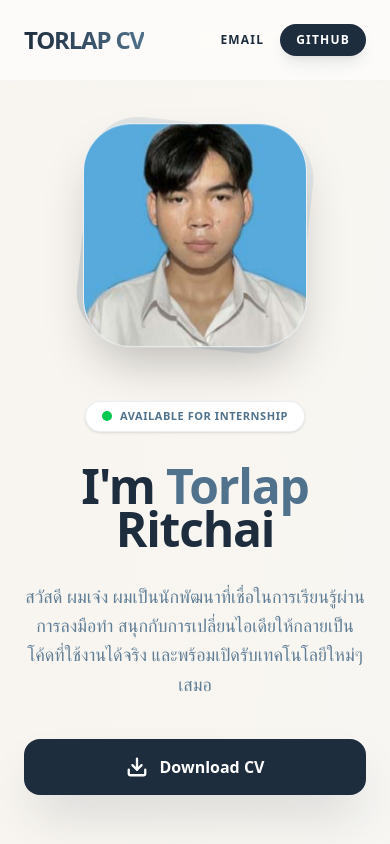
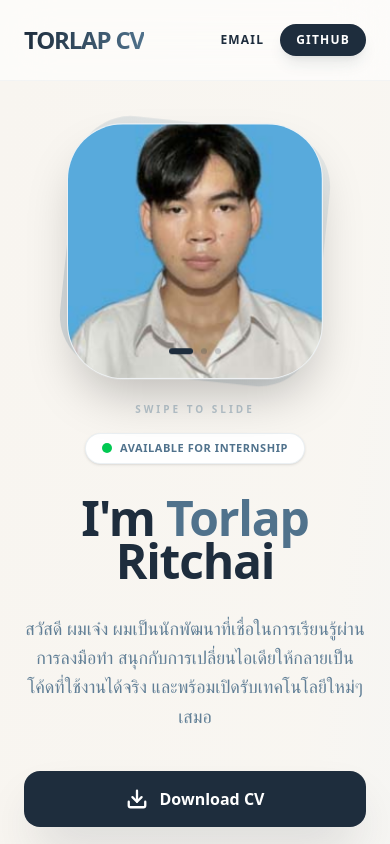
Before and after one commit to TorlapSayHi/Torlap-Portfolio, an Angular app in the folder my-portfolio-angular/: page / in a window 390 px wide. Shown: the top 844 px of the page. Built offline with nearby package versions, Linux system fonts and the light colour scheme; some icons are missing.

Commit message:
feat: add hero image carousel with animations and touch support

```diff
--- a/my-portfolio-angular/src/app/app.css
+++ b/my-portfolio-angular/src/app/app.css
@@ -135,3 +135,44 @@ html {
 .custom-scrollbar::-webkit-scrollbar-thumb:hover {
   background: #9bb4c4;
 }
+
+/* Animation รูปใหม่: ค่อยๆ จางเข้าและขยายขึ้นเล็กน้อย */
+@keyframes heroFadeIn {
+  from {
+    opacity: 0;
+    transform: scale(0.95);
+  }
+
+  to {
+    opacity: 1;
+    transform: scale(1);
+  }
+}
+
+/* Animation รูปเก่า: ลอยออกไปทางซ้ายบนพร้อมจางหาย */
+@keyframes flyOutTopLeft {
+  0% {
+    opacity: 1;
+    transform: translate(0, 0) scale(1);
+  }
+
+  100% {
+    opacity: 0;
+    transform: translate(-120px, -120px) scale(0.8) rotate(-5deg);
+  }
+}
+
+.hero-img-active {
+  z-index: 10;
+  animation: heroFadeIn 0.8s ease-out forwards;
+}
+
+.hero-img-leaving {
+  z-index: 5;
+  animation: flyOutTopLeft 0.7s cubic-bezier(0.4, 0, 0.2, 1) forwards;
+}
+
+.hero-img-hidden {
+  opacity: 0;
+  z-index: 0;
+}
--- a/my-portfolio-angular/src/app/app.html
+++ b/my-portfolio-angular/src/app/app.html
@@ -17,27 +17,27 @@
 
   <main class="max-w-6xl mx-auto px-6 py-12 md:py-20">
     <section class="flex flex-col md:flex-row items-center gap-12 mb-32 animate-slide-up">
+
       <div class="flex-1 text-center md:text-left order-2 md:order-1">
-        <!-- สถานะ Available for Internship -->
         <div
           class="inline-flex items-center gap-2 px-4 py-1.5 bg-white border border-[#9bb4c4]/20 rounded-full mb-8 shadow-sm group cursor-default">
           <span class="w-2.5 h-2.5 bg-green-500 rounded-full animate-pulse"></span>
           <span
-            class="text-[11px] font-bold text-[#50728c] uppercase tracking-wider group-hover:tracking-[0.15em] transition-all">Available
-            for Internship</span>
+            class="text-[11px] font-bold text-[#50728c] uppercase tracking-wider group-hover:tracking-[0.15em] transition-all">
+            Available for Internship
+          </span>
         </div>
-        <!-- ชื่อ -->
+
         <h1 class="text-5xl md:text-8xl font-bold mb-8 tracking-tight text-[#1e2d3d] leading-[0.9]">
           I'm <span class="text-[#50728c]">Torlap</span> Ritchai
         </h1>
-        <!-- คำอธิบายตัวเอง -->
+
         <p
           class="text-[#50728c] text-lg md:text-2xl mb-10 leading-relaxed max-w-2xl mx-auto md:mx-0 font-medium opacity-90">
           สวัสดี ผมเจ๋ง ผมเป็นนักพัฒนาที่เชื่อในการเรียนรู้ผ่านการลงมือทำ
           สนุกกับการเปลี่ยนไอเดียให้กลายเป็นโค้ดที่ใช้งานได้จริง และพร้อมเปิดรับเทคโนโลยีใหม่ๆ เสมอ
         </p>
 
-        <!-- ปุ่ม Download CV -->
         <div class="flex flex-col sm:flex-row justify-center md:justify-start gap-5">
           <a href="/assets/cv-torlap.pdf" download="Torlap_Ritchai_CV.pdf"
             class="group px-10 py-4 bg-[#1e2d3d] text-white rounded-2xl font-bold hover:bg-[#50728c] hover:scale-105 transition-all flex items-center justify-center gap-3 shadow-2xl shadow-[#1e2d3d]/20">
@@ -52,18 +52,54 @@
           </a>
         </div>
       </div>
+
       <div class="order-1 md:order-2 animate-float">
-        <div class="relative w-56 h-56 md:w-80 md:h-80">
-          <!-- กล่องเงาเบลอด้านหลัง -->
+        <div class="relative w-64 h-64 md:w-96 md:h-96 group" (touchstart)="onHeroTouchStart($event)"
+          (touchend)="onHeroTouchEnd($event)">
+
           <div
-            class="absolute inset-0 bg-gradient-to-tr from-[#50728c] to-[#9bb4c4] rounded-[3rem] rotate-6 opacity-20">
+            class="absolute inset-0 bg-gradient-to-tr from-[#50728c] to-[#9bb4c4] rounded-[3.5rem] rotate-6 opacity-20">
           </div>
-          <!-- รูปภาพจริง -->
-          <div class="absolute inset-0 bg-white rounded-[3rem] border border-[#9bb4c4]/20 overflow-hidden shadow-2xl">
-            <img src="/assets/images/getstudentimage.jpg" alt="Torlap Ritchai" class="w-full h-full object-cover">
+
+          <div class="absolute inset-0 bg-white rounded-[3.5rem] border border-[#9bb4c4]/20 overflow-hidden shadow-2xl">
+
+            <div *ngFor="let img of heroImages; let i = index" class="absolute inset-0 w-full h-full"
+              [class.hero-img-active]="currentHeroIndex() === i" [class.hero-img-leaving]="previousHeroIndex() === i"
+              [class.hero-img-hidden]="currentHeroIndex() !== i && previousHeroIndex() !== i">
+              <img [src]="img" class="w-full h-full object-cover">
+            </div>
+
+            <div
+              class="absolute inset-x-0 top-1/2 -translate-y-1/2 px-4 hidden md:flex justify-between z-30 opacity-0 group-hover:opacity-100 transition-opacity">
+              <button (click)="prevHero()"
+                class="w-12 h-12 rounded-full bg-white/90 backdrop-blur shadow-lg flex items-center justify-center text-[#1e2d3d] hover:bg-[#1e2d3d] hover:text-white transition-all">
+                <svg width="24" height="24" fill="none" stroke="currentColor" stroke-width="3">
+                  <path d="m15 18-6-6 6-6" />
+                </svg>
+              </button>
+              <button (click)="nextHero()"
+                class="w-12 h-12 rounded-full bg-white/90 backdrop-blur shadow-lg flex items-center justify-center text-[#1e2d3d] hover:bg-[#1e2d3d] hover:text-white transition-all">
+                <svg width="24" height="24" fill="none" stroke="currentColor" stroke-width="3">
+                  <path d="m9 18 6-6-6-6" />
+                </svg>
+              </button>
+            </div>
+
+            <div class="absolute bottom-6 left-1/2 -translate-x-1/2 flex gap-2 z-30">
+              <div *ngFor="let img of heroImages; let i = index" (click)="currentHeroIndex.set(i)"
+                class="h-1.5 rounded-full transition-all cursor-pointer"
+                [class]="currentHeroIndex() === i ? 'bg-[#1e2d3d] w-6' : 'bg-[#1e2d3d]/20 w-1.5'">
+              </div>
+            </div>
+          </div>
+
+          <div class="absolute -bottom-10 left-0 right-0 text-center md:hidden">
+            <span class="text-[10px] font-black text-[#50728c]/40 uppercase tracking-[0.3em] animate-pulse">Swipe to
+              slide</span>
           </div>
         </div>
       </div>
+
     </section>
 
     <!-- ===== Selected Projects Section ===== -->
--- a/my-portfolio-angular/src/app/app.ts
+++ b/my-portfolio-angular/src/app/app.ts
@@ -195,6 +195,39 @@ export class App {
     },
   ];
 
+
+  heroImages: string[] = [
+    'assets/images/getstudentimage.jpg',
+    'assets/images/certificate/cer-start-the-ux.png',
+    'assets/images/certificate/cer-design-a-user.png',
+  ];
+  currentHeroIndex = signal(0);
+  previousHeroIndex = signal(-1); // เก็บค่ารูปก่อนหน้าเพื่อทำ Animation ขาออก
+  private touchStartX = 0;
+
+  nextHero() {
+    this.previousHeroIndex.set(this.currentHeroIndex());
+    this.currentHeroIndex.update(val => (val + 1) % this.heroImages.length);
+  }
+
+  prevHero() {
+    this.previousHeroIndex.set(this.currentHeroIndex());
+    this.currentHeroIndex.update(val => (val - 1 + this.heroImages.length) % this.heroImages.length);
+  }
+
+  // ฟังก์ชันตรวจจับการปัด (Swipe) สำหรับมือถือ
+  onHeroTouchStart(event: TouchEvent) {
+    this.touchStartX = event.touches[0].clientX;
+  }
+
+  onHeroTouchEnd(event: TouchEvent) {
+    const touchEndX = event.changedTouches[0].clientX;
+    const deltaX = this.touchStartX - touchEndX;
+
+    if (Math.abs(deltaX) > 50) { // ปัดมากกว่า 50px
+      deltaX > 0 ? this.nextHero() : this.prevHero();
+    }
+  }
   selectedProject: any = null;
   isEmailCopied: boolean = false;
 
```
